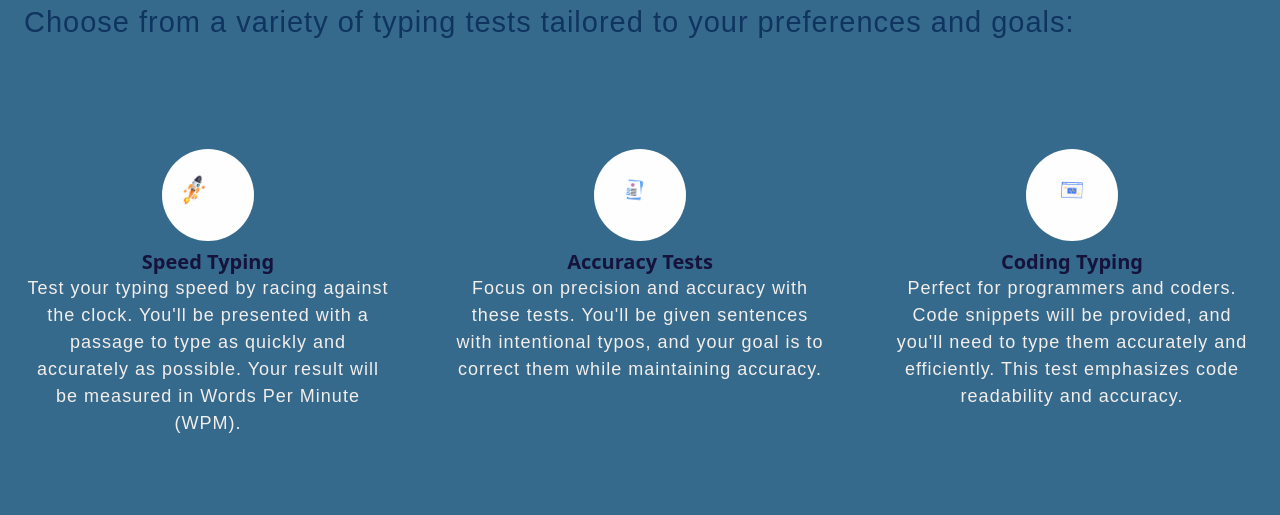
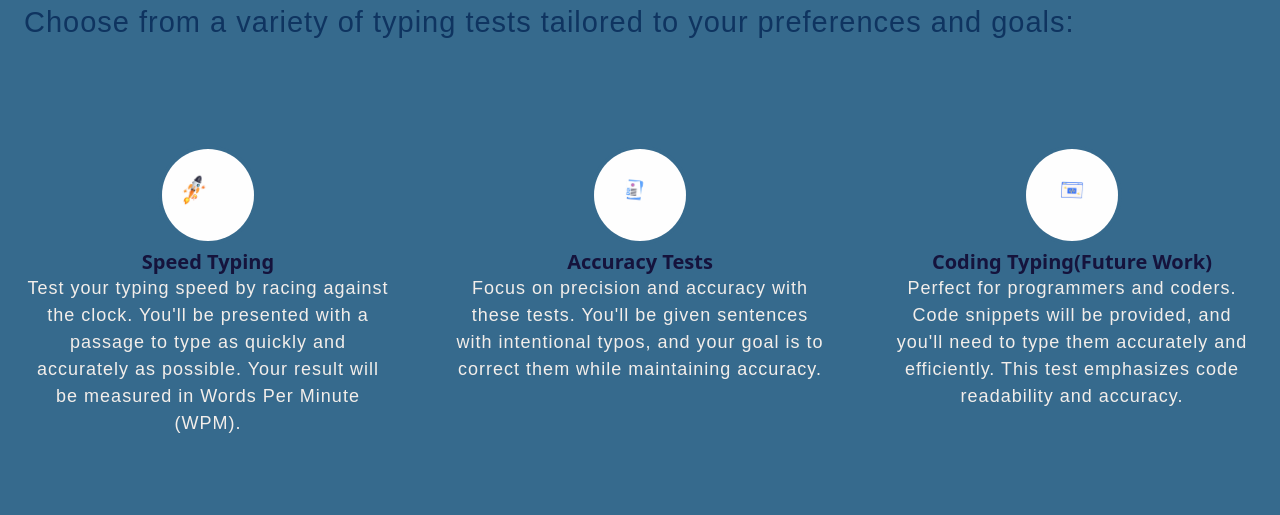
Before and after one commit to NilimaSardar/TypingSpeedTestPROJECT, a PHP site: page /how_to.php in a window 1280 px wide. Shown: the part 898-1413 px from the top of the page. Run offline with PHP 8.4, Linux system fonts and the light colour scheme.

Commit message:
added little change

```diff
--- a/how_to.php
+++ b/how_to.php
@@ -113,7 +113,7 @@
                 <div class="icon">
                     <img src="images/coding2.webp" alt="image speed">
                 </div>
-                <h1 class="section-common--title">Coding Typing</h1>
+                <h1 class="section-common--title">Coding Typing(Future Work)</h1>
                 <p>Perfect for programmers and coders. Code snippets will be provided, and you'll need to type them accurately and efficiently. This test emphasizes code readability and accuracy.</p>
             </div>
         </div>
```
